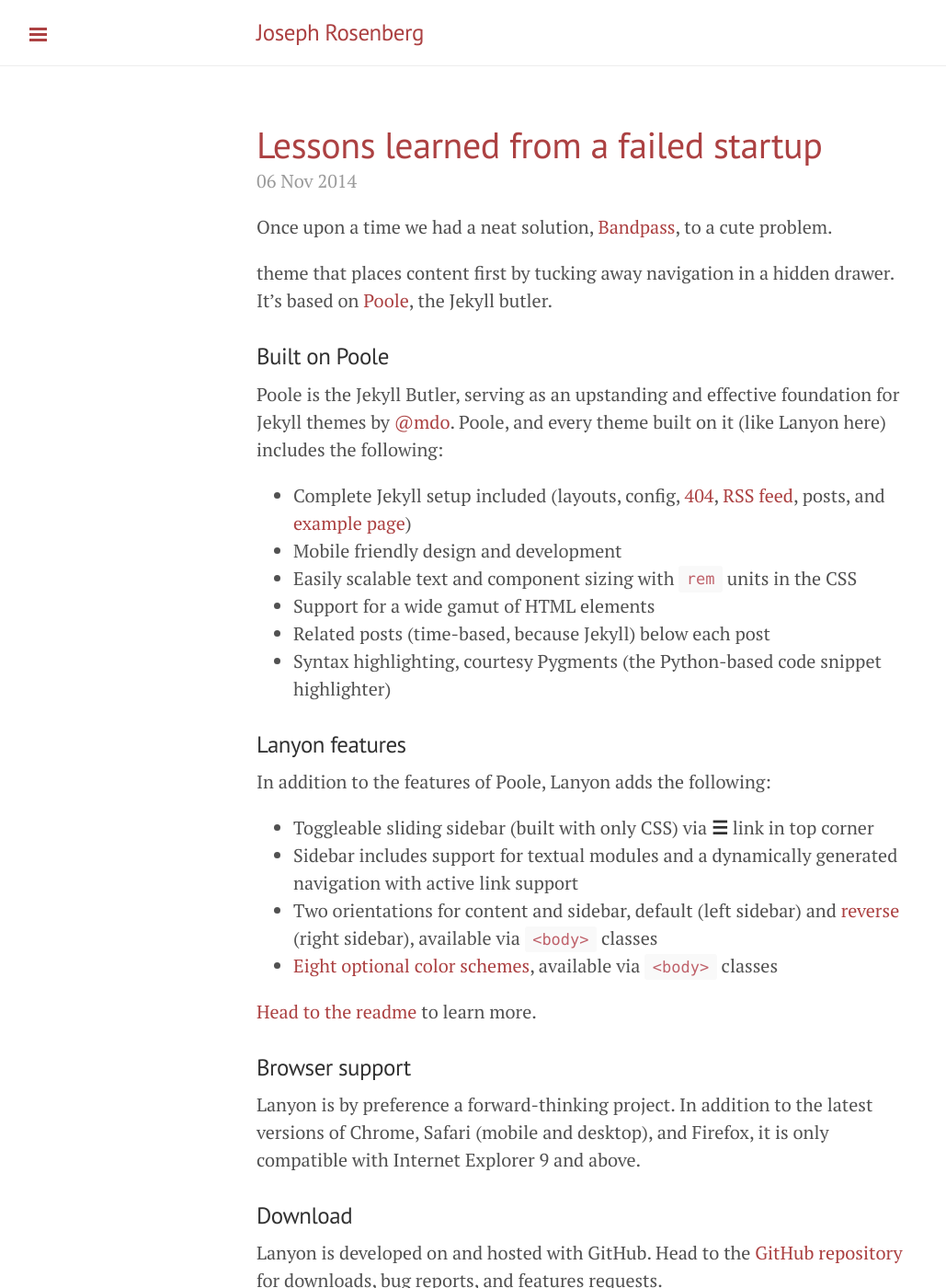
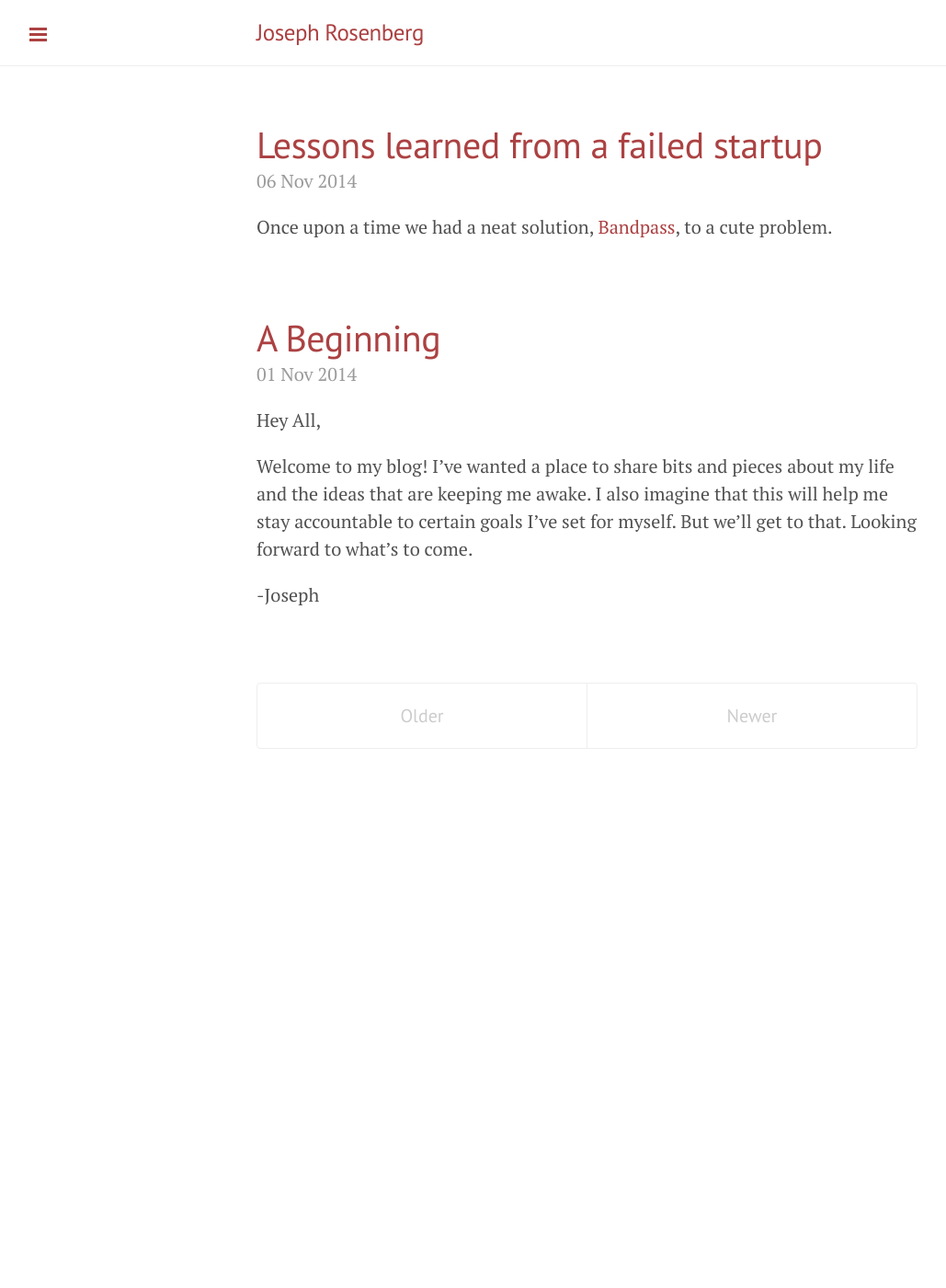
Before and after one commit to jofus101/jofus101.github.io, a Jekyll site: the page built from index.html, in a window 1280 px wide and 1400 px high. Shown: the whole window at 92% size, without its empty margins (1-1030 px from the left). Built offline with Jekyll 4.4.1, drawn with Linux system fonts in a browser that asks for light colours; Markdown is read by kramdown in place of the engine named in the settings; the list of posts is cut into pages by our own code; some of the changed text lies outside the part shown.

Commit message:
Change text and make files my own.

```diff
--- a/_posts/2013-12-31-whats-jekyll.md
+++ /dev/null
@@ -1,12 +0,0 @@
----
-layout: post
-title: What's Jekyll?
----
-
-[Jekyll](http://jekyllrb.com) is a static site generator, an open-source tool for creating simple yet powerful websites of all shapes and sizes. From [the project's readme](https://github.com/mojombo/jekyll/blob/master/README.markdown):
-
-  > Jekyll is a simple, blog aware, static site generator. It takes a template directory [...] and spits out a complete, static website suitable for serving with Apache or your favorite web server. This is also the engine behind GitHub Pages, which you can use to host your project’s page or blog right here from GitHub.
-
-It's an immensely useful tool and one we encourage you to use here with Hyde.
-
-Find out more by [visiting the project on GitHub](https://github.com/mojombo/jekyll).
--- a/_posts/2014-01-01-example-content.md
+++ /dev/null
@@ -1,122 +0,0 @@
----
-layout: post
-title: Example content
----
-
-
-<div class="message">
-  Howdy! This is an example blog post that shows several types of HTML content supported in this theme.
-</div>
-
-Cum sociis natoque penatibus et magnis <a href="#">dis parturient montes</a>, nascetur ridiculus mus. *Aenean eu leo quam.* Pellentesque ornare sem lacinia quam venenatis vestibulum. Sed posuere consectetur est at lobortis. Cras mattis consectetur purus sit amet fermentum.
-
-> Curabitur blandit tempus porttitor. Nullam quis risus eget urna mollis ornare vel eu leo. Nullam id dolor id nibh ultricies vehicula ut id elit.
-
-Etiam porta **sem malesuada magna** mollis euismod. Cras mattis consectetur purus sit amet fermentum. Aenean lacinia bibendum nulla sed consectetur.
-
-## Inline HTML elements
-
-HTML defines a long list of available inline tags, a complete list of which can be found on the [Mozilla Developer Network](https://developer.mozilla.org/en-US/docs/Web/HTML/Element).
-
-- **To bold text**, use `<strong>`.
-- *To italicize text*, use `<em>`.
-- Abbreviations, like <abbr title="HyperText Markup Langage">HTML</abbr> should use `<abbr>`, with an optional `title` attribute for the full phrase.
-- Citations, like <cite>&mdash; Mark otto</cite>, should use `<cite>`.
-- <del>Deleted</del> text should use `<del>` and <ins>inserted</ins> text should use `<ins>`.
-- Superscript <sup>text</sup> uses `<sup>` and subscript <sub>text</sub> uses `<sub>`.
-
-Most of these elements are styled by browsers with few modifications on our part.
-
-## Heading
-
-Vivamus sagittis lacus vel augue rutrum faucibus dolor auctor. Duis mollis, est non commodo luctus, nisi erat porttitor ligula, eget lacinia odio sem nec elit. Morbi leo risus, porta ac consectetur ac, vestibulum at eros.
-
-### Code
-
-Cum sociis natoque penatibus et magnis dis `code element` montes, nascetur ridiculus mus.
-
-{% highlight js %}
-// Example can be run directly in your JavaScript console
-
-// Create a function that takes two arguments and returns the sum of those arguments
-var adder = new Function("a", "b", "return a + b");
-
-// Call the function
-adder(2, 6);
-// > 8
-{% endhighlight %}
-
-Aenean lacinia bibendum nulla sed consectetur. Etiam porta sem malesuada magna mollis euismod. Fusce dapibus, tellus ac cursus commodo, tortor mauris condimentum nibh, ut fermentum massa.
-
-### Lists
-
-Cum sociis natoque penatibus et magnis dis parturient montes, nascetur ridiculus mus. Aenean lacinia bibendum nulla sed consectetur. Etiam porta sem malesuada magna mollis euismod. Fusce dapibus, tellus ac cursus commodo, tortor mauris condimentum nibh, ut fermentum massa justo sit amet risus.
-
-* Praesent commodo cursus magna, vel scelerisque nisl consectetur et.
-* Donec id elit non mi porta gravida at eget metus.
-* Nulla vitae elit libero, a pharetra augue.
-
-Donec ullamcorper nulla non metus auctor fringilla. Nulla vitae elit libero, a pharetra augue.
-
-1. Vestibulum id ligula porta felis euismod semper.
-2. Cum sociis natoque penatibus et magnis dis parturient montes, nascetur ridiculus mus.
-3. Maecenas sed diam eget risus varius blandit sit amet non magna.
-
-Cras mattis consectetur purus sit amet fermentum. Sed posuere consectetur est at lobortis.
-
-<dl>
-  <dt>HyperText Markup Language (HTML)</dt>
-  <dd>The language used to describe and define the content of a Web page</dd>
-
-  <dt>Cascading Style Sheets (CSS)</dt>
-  <dd>Used to describe the appearance of Web content</dd>
-
-  <dt>JavaScript (JS)</dt>
-  <dd>The programming language used to build advanced Web sites and applications</dd>
-</dl>
-
-Integer posuere erat a ante venenatis dapibus posuere velit aliquet. Morbi leo risus, porta ac consectetur ac, vestibulum at eros. Nullam quis risus eget urna mollis ornare vel eu leo.
-
-### Tables
-
-Aenean lacinia bibendum nulla sed consectetur. Lorem ipsum dolor sit amet, consectetur adipiscing elit.
-
-<table>
-  <thead>
-    <tr>
-      <th>Name</th>
-      <th>Upvotes</th>
-      <th>Downvotes</th>
-    </tr>
-  </thead>
-  <tfoot>
-    <tr>
-      <td>Totals</td>
-      <td>21</td>
-      <td>23</td>
-    </tr>
-  </tfoot>
-  <tbody>
-    <tr>
-      <td>Alice</td>
-      <td>10</td>
-      <td>11</td>
-    </tr>
-    <tr>
-      <td>Bob</td>
-      <td>4</td>
-      <td>3</td>
-    </tr>
-    <tr>
-      <td>Charlie</td>
-      <td>7</td>
-      <td>9</td>
-    </tr>
-  </tbody>
-</table>
-
-Nullam id dolor id nibh ultricies vehicula ut id elit. Sed posuere consectetur est at lobortis. Nullam quis risus eget urna mollis ornare vel eu leo.
-
------
-
-Want to see something else added? <a href="https://github.com/poole/poole/issues/new">Open an issue.</a>
--- a/_posts/2014-01-02-introducing-lanyon.md
+++ /dev/null
@@ -1,38 +0,0 @@
----
-layout: post
-title: Introducing Lanyon
----
-
-Lanyon is an unassuming [Jekyll](http://jekyllrb.com) theme that places content first by tucking away navigation in a hidden drawer. It's based on [Poole](http://getpoole.com), the Jekyll butler.
-
-### Built on Poole
-
-Poole is the Jekyll Butler, serving as an upstanding and effective foundation for Jekyll themes by [@mdo](https://twitter.com/mdo). Poole, and every theme built on it (like Lanyon here) includes the following:
-
-* Complete Jekyll setup included (layouts, config, [404](/404), [RSS feed](/atom.xml), posts, and [example page](/about))
-* Mobile friendly design and development
-* Easily scalable text and component sizing with `rem` units in the CSS
-* Support for a wide gamut of HTML elements
-* Related posts (time-based, because Jekyll) below each post
-* Syntax highlighting, courtesy Pygments (the Python-based code snippet highlighter)
-
-### Lanyon features
-
-In addition to the features of Poole, Lanyon adds the following:
-
-* Toggleable sliding sidebar (built with only CSS) via **☰** link in top corner
-* Sidebar includes support for textual modules and a dynamically generated navigation with active link support
-* Two orientations for content and sidebar, default (left sidebar) and [reverse](https://github.com/poole/lanyon#reverse-layout) (right sidebar), available via `<body>` classes
-* [Eight optional color schemes](https://github.com/poole/lanyon#themes), available via `<body>` classes
-
-[Head to the readme](https://github.com/poole/lanyon#readme) to learn more.
-
-### Browser support
-
-Lanyon is by preference a forward-thinking project. In addition to the latest versions of Chrome, Safari (mobile and desktop), and Firefox, it is only compatible with Internet Explorer 9 and above.
-
-### Download
-
-Lanyon is developed on and hosted with GitHub. Head to the <a href="https://github.com/poole/lanyon">GitHub repository</a> for downloads, bug reports, and features requests.
-
-Thanks!
--- /dev/null
+++ b/_posts/2014-11-01-a-beginning.md
@@ -0,0 +1,10 @@
+---
+layout: post
+title: A Beginning
+---
+
+Hey All,
+
+Welcome to my blog! I've wanted a place to share bits and pieces about my life and the ideas that are keeping me awake. I also imagine that this will help me stay accountable to certain goals I've set for myself. But we'll get to that. Looking forward to what's to come.
+
+-Joseph
--- a/_posts/2014-11-06-lessons-from-a-failed-startup.md
+++ b/_posts/2014-11-06-lessons-from-a-failed-startup.md
@@ -4,37 +4,3 @@
 ---
 
 Once upon a time we had a neat solution, [Bandpass](http://bandpass.fm), to a cute problem.
-
-theme that places content first by tucking away navigation in a hidden drawer. It's based on [Poole](http://getpoole.com), the Jekyll butler.
-
-### Built on Poole
-
-Poole is the Jekyll Butler, serving as an upstanding and effective foundation for Jekyll themes by [@mdo](https://twitter.com/mdo). Poole, and every theme built on it (like Lanyon here) includes the following:
-
-* Complete Jekyll setup included (layouts, config, [404](/404), [RSS feed](/atom.xml), posts, and [example page](/about))
-* Mobile friendly design and development
-* Easily scalable text and component sizing with `rem` units in the CSS
-* Support for a wide gamut of HTML elements
-* Related posts (time-based, because Jekyll) below each post
-* Syntax highlighting, courtesy Pygments (the Python-based code snippet highlighter)
-
-### Lanyon features
-
-In addition to the features of Poole, Lanyon adds the following:
-
-* Toggleable sliding sidebar (built with only CSS) via **☰** link in top corner
-* Sidebar includes support for textual modules and a dynamically generated navigation with active link support
-* Two orientations for content and sidebar, default (left sidebar) and [reverse](https://github.com/poole/lanyon#reverse-layout) (right sidebar), available via `<body>` classes
-* [Eight optional color schemes](https://github.com/poole/lanyon#themes), available via `<body>` classes
-
-[Head to the readme](https://github.com/poole/lanyon#readme) to learn more.
-
-### Browser support
-
-Lanyon is by preference a forward-thinking project. In addition to the latest versions of Chrome, Safari (mobile and desktop), and Firefox, it is only compatible with Internet Explorer 9 and above.
-
-### Download
-
-Lanyon is developed on and hosted with GitHub. Head to the <a href="https://github.com/poole/lanyon">GitHub repository</a> for downloads, bug reports, and features requests.
-
-Thanks!
```
